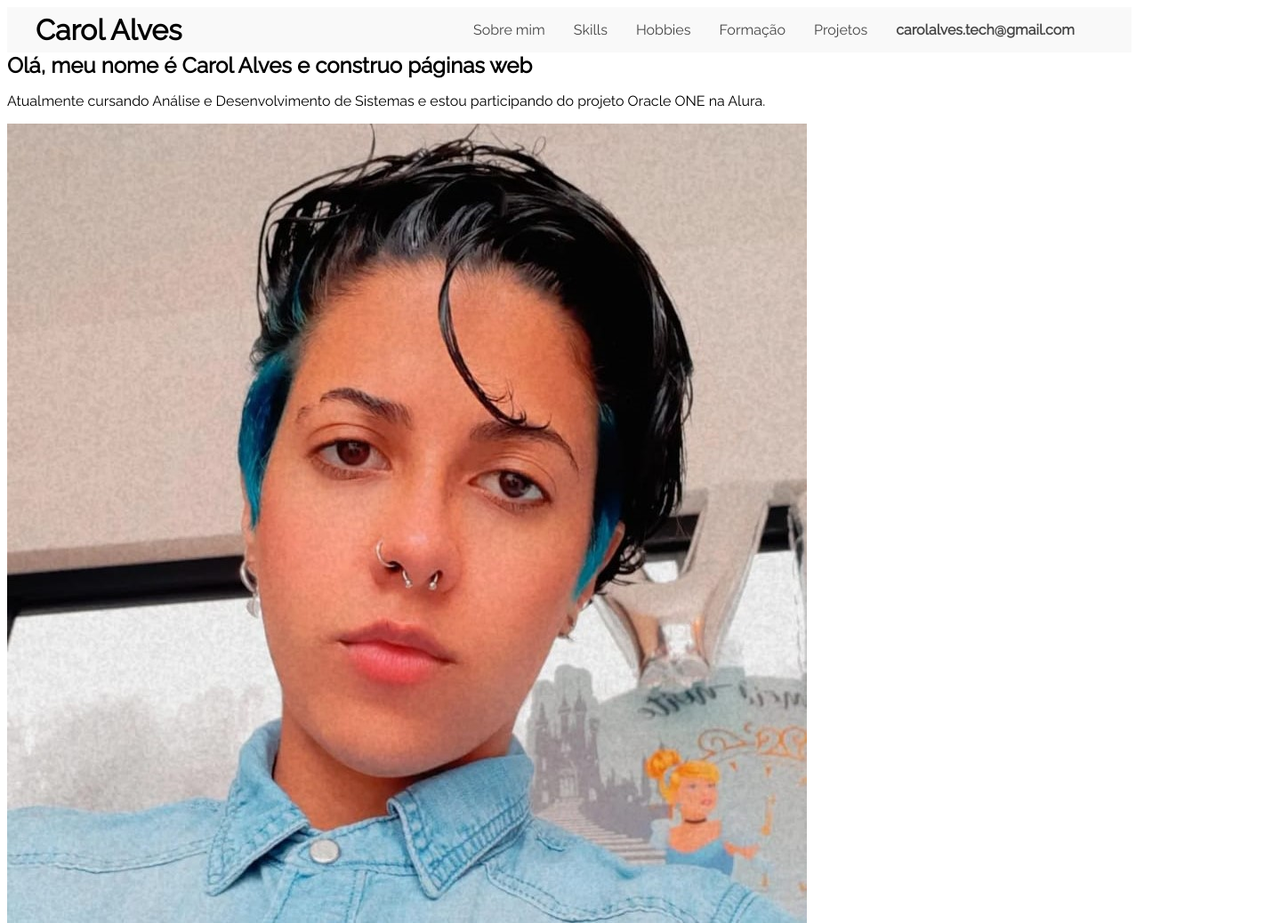
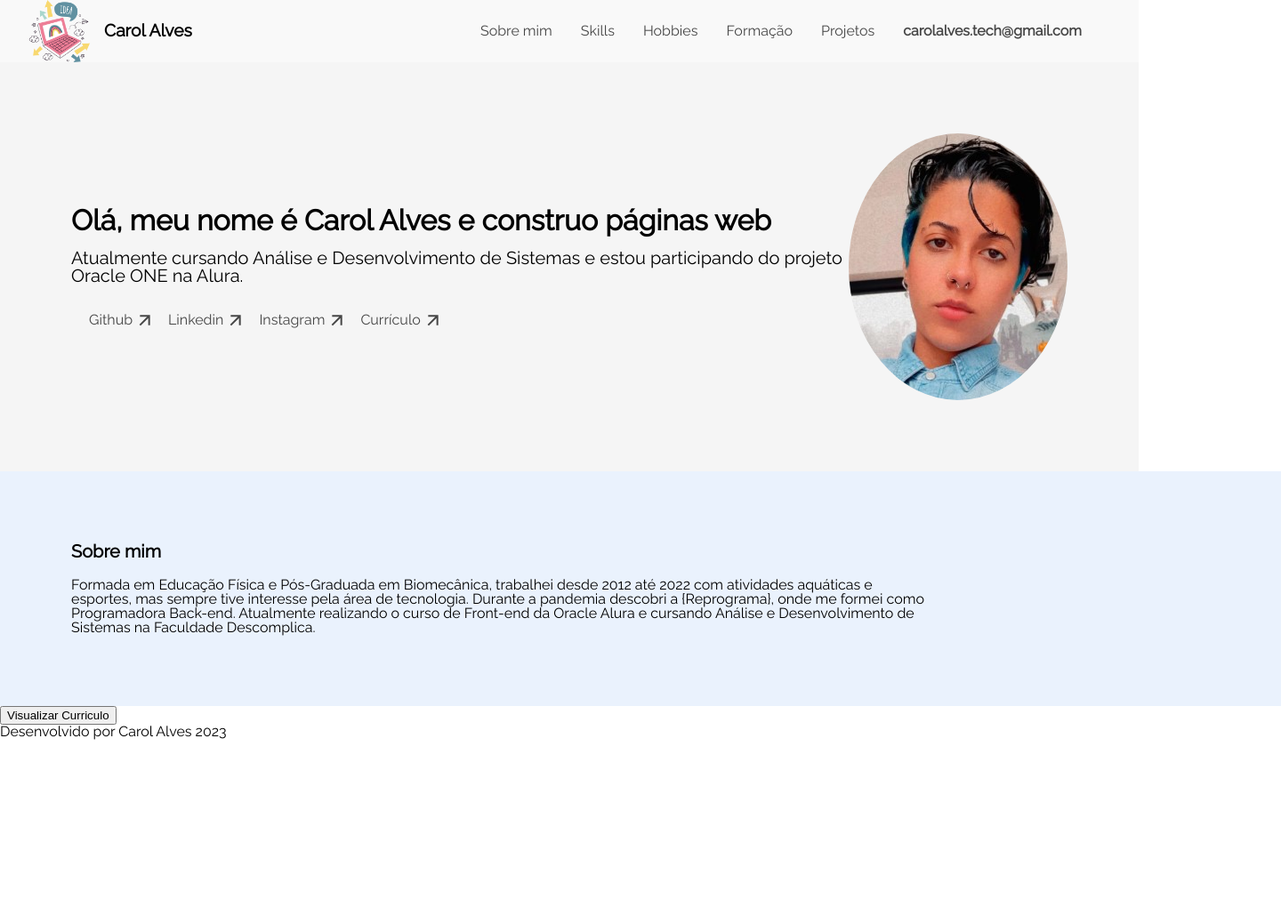
Before and after one commit to Carolalves90/challenge-portifolio, a plain HTML site: page index.html in a window 1280 px wide. Shown: the top 1038 px of the page at 89% size, 1440 px wide, since content can reach past the window. After the commit the page ends 832 px from the top, so only its background shows below. Drawn offline with Linux system fonts and the light colour scheme.

Commit message:
:sparkles: ajustando css

```diff
--- a/assets/css/apresentacao.css
+++ b/assets/css/apresentacao.css
@@ -0,0 +1,8 @@
+.apresentacao {
+    align-items: center;
+    background: #F5F5F5;
+    display: flex;
+    justify-content: space-between;
+    padding: 5rem;
+    width: auto;
+}
--- /dev/null
+++ b/assets/css/apresentacao/apresentacao-conteudo.css
@@ -0,0 +1,4 @@
+.apresentacao__conteudo {
+    display: flex;
+    flex-direction: column;
+}
--- /dev/null
+++ b/assets/css/apresentacao/apresentacao-descricao.css
@@ -0,0 +1,5 @@
+.apresentacao__descricao {
+    font-size: 1.25rem;
+    font-weight: 400;
+    margin-bottom: 2rem;
+}
--- /dev/null
+++ b/assets/css/apresentacao/apresentacao-imagem.css
@@ -0,0 +1,13 @@
+.apresentacao__imagem {
+    background-position: center;
+    background-repeat: no-repeat;
+    background-size: cover;
+    border-radius: 100%;
+    height: 300px;
+    margin: 0;
+    width: 300px;
+}
+
+.apresentacao__imagem--carol {
+    background-image: url(../../img/carol.jpeg);
+}
--- /dev/null
+++ b/assets/css/apresentacao/apresentacao-titulo.css
@@ -0,0 +1,5 @@
+.apresentacao__titulo {
+    font-size: 2rem;
+    font-weight: 700;
+    margin-bottom: 1rem;
+}
--- /dev/null
+++ b/assets/css/cabecalho/cabecalho-imagem.css
@@ -0,0 +1,11 @@
+.cabecalho__imagem--conteudo {
+    display: flex;
+    align-items: center;
+    font-weight: bold;
+    font-size: 1.2em;
+}
+
+.cabecalho__imagem {
+    width: 70px;
+    padding-right: 15px;
+}
--- /dev/null
+++ b/assets/css/redes-sociais/redes-sociais.css
@@ -0,0 +1,22 @@
+
+.redes-sociais__lista {
+    display: flex;
+    justify-content: start;
+}
+
+.redes-sociais__link {
+    text-decoration: none;
+    color: #464646;
+}
+
+.redes-sociais__link:hover{
+    text-decoration: underline;
+}
+
+.redes-sociais__item {
+    list-style: none;
+    background-image: url(../../img/Vector.svg);
+    background-repeat: no-repeat;
+    background-position: right;
+    padding: 0 20px;
+}
--- a/assets/css/reset.css
+++ b/assets/css/reset.css
@@ -1,12 +1,48 @@
+/* http://meyerweb.com/eric/tools/css/reset/
+   v2.0 | 20110126
+   License: none (public domain)
+*/
+
+html, body, div, span, applet, object, iframe,
+h1, h2, h3, h4, h5, h6, p, blockquote, pre,
+a, abbr, acronym, address, big, cite, code,
+del, dfn, em, img, ins, kbd, q, s, samp,
+small, strike, strong, sub, sup, tt, var,
+b, u, i, center,
+dl, dt, dd, ol, ul, li,
+fieldset, form, label, legend,
+table, caption, tbody, tfoot, thead, tr, th, td,
+article, aside, canvas, details, embed,
+figure, figcaption, footer, header, hgroup,
+menu, nav, output, ruby, section, summary,
+time, mark, audio, video {
+	margin: 0;
+	padding: 0;
+	border: 0;
+	font-size: 100%;
+	font: inherit;
+	vertical-align: baseline;
+}
+/* HTML5 display-role reset for older browsers */
+article, aside, details, figcaption, figure,
+footer, header, hgroup, menu, nav, section {
+	display: block;
+}
 body {
-    font-family: 'Raleway', sans-serif;
+	line-height: 1;
 }
-
-h1, h2, h3, h4, h5, h6 {
-    margin: 0;
-    padding: 0;
+ol, ul {
+	list-style: none;
 }
-
-ul, li {
-    padding: 0;
+blockquote, q {
+	quotes: none;
 }
+blockquote:before, blockquote:after,
+q:before, q:after {
+	content: '';
+	content: none;
+}
+table {
+	border-collapse: collapse;
+	border-spacing: 0;
+}
--- /dev/null
+++ b/assets/css/sobre-mim.css
@@ -0,0 +1,19 @@
+.sobre__mim {
+    background: #EAF2FD;
+    align-items: center;
+    padding: 5rem;
+    width: 100%;
+}
+
+.sobre__mim h2 {
+    font-size: 1.25rem;
+    font-weight: 700;
+}
+
+.sobre__mim p {
+    text-align: left;
+    padding-top: 20px;
+    padding-right: 300px;
+    margin-right: 20px;
+    font-weight: 400;
+}
--- /dev/null
+++ b/assets/css/style.css
@@ -0,0 +1,12 @@
+body {
+    font-family: 'Raleway', sans-serif;
+}
+
+h1, h2, h3, h4, h5, h6 {
+    margin: 0;
+    padding: 0;
+}
+
+ul, li {
+    padding: 0;
+}
--- a/index.html
+++ b/index.html
@@ -9,16 +9,31 @@
 
     <link href="https://fonts.googleapis.com/css2?family=Raleway&display=swap" rel="stylesheet">
     <link rel="stylesheet" href="./assets/css/reset.css">
+    <link rel="stylesheet" href="./assets/css/style.css">
 
     <link rel="stylesheet" href="./assets/css/cabecalho.css">
+    <link rel="stylesheet" href="./assets/css/cabecalho/cabecalho-imagem.css">
+
     <link rel="stylesheet" href="./assets/css/menu/menu-item.css">
     <link rel="stylesheet" href="./assets/css/menu/menu-link.css">
     <link rel="stylesheet" href="./assets/css/menu/menu-lista.css">
+
+    <link rel="stylesheet" href="./assets/css/apresentacao.css">
+    <link rel="stylesheet" href="./assets/css/apresentacao/apresentacao-titulo.css">
+    <link rel="stylesheet" href="./assets/css/apresentacao/apresentacao-descricao.css">
+    <link rel="stylesheet" href="./assets/css/apresentacao/apresentacao-imagem.css">
+
+    <link rel="stylesheet" href="./assets/css/redes-sociais/redes-sociais.css">
+
+    <link rel="stylesheet" href="./assets/css/sobre-mim.css">
 </head>
 
 <body>
     <header class="cabecalho">
+        <div class="cabecalho__imagem--conteudo">
+            <img class="cabecalho__imagem" src="./assets/img/idea.png" alt="Imagem cabeçalho">
             <h1>Carol Alves</h1>
+        </div>
         <nav class="menu">
             <ul class="menu__lista">
                 <li class="menu__item"><a href="#sobre-mim" class="menu__link">Sobre mim</a></li>
@@ -30,41 +45,54 @@
             </ul>
         </nav>
     </header>
-    <main>
     <section class="apresentacao">
+        <div class="apresentacao__conteudo">
             <h2 class="apresentacao__titulo">Olá, meu nome é Carol Alves e construo páginas web</h2>
-            <p class="apresentacao__descricao">Atualmente cursando Análise e Desenvolvimento de Sistemas e estou participando do projeto Oracle ONE na Alura.</p>
-            <div class="apresentacao__imagem">
-                <img src="./assets/img/imagem-apresentacao.jpeg" alt="Imagem de apresentação">
-            </div>
+            <p class="apresentacao__descricao">Atualmente cursando Análise e Desenvolvimento de Sistemas e estou
+                participando do projeto Oracle ONE na Alura.</p>
             <div class="redes-sociais">
                 <ul class="redes-sociais__lista">
-                    <li class="redes-sociais__item"><a class="redes-sociais__link" href="https://github.com/Carolalves90">Github</a></li>
-                    <li class="redes-sociais__item"><a class="redes-sociais__link" href="https://www.linkedin.com/in/carolalves90/">Linkedin</a></li>
-                    <li class="redes-sociais__item"><a class="redes-sociais__link" href="https://www.instagram.com/cah_dog/">Instagram</a></li>
-                    <li class="redes-sociais__item"><a class="redes-sociais__link" href="https://www.canva.com/design/DAFPB6oh7Y4/koX5jU-94bF2bv_I5X9DJw/view">Currículo</a></li>
+                    <li class="redes-sociais__item"><a class="redes-sociais__link"
+                            href="https://github.com/Carolalves90">Github</a></li>
+                    <li class="redes-sociais__item"><a class="redes-sociais__link"
+                            href="https://www.linkedin.com/in/carolalves90/">Linkedin</a></li>
+                    <li class="redes-sociais__item"><a class="redes-sociais__link"
+                            href="https://www.instagram.com/cah_dog/">Instagram</a></li>
+                    <li class="redes-sociais__item"><a class="redes-sociais__link"
+                            href="https://www.canva.com/design/DAFPB6oh7Y4/koX5jU-94bF2bv_I5X9DJw/view">Currículo</a>
+                    </li>
                 </ul>
             </div>
+        </div>
+        <div class="apresentacao__imagem apresentacao__imagem--carol"></div>
     </section>
+
     <section class="sobre__mim">
         <h2>Sobre mim</h2>
-            <p id="sobre-mim">Formada em Educação Física e Pós-Graduada em Biomecânica, trabalhei desde 2012 até 2022 com atividades aquáticas e esportes, mas sempre tive interesse pela área de tecnologia.
-                Durante a pandemia descobri a {Reprograma}, onde me formei como Programadora Back-end. Atualmente realizando o curso de Front-end da Oracle Alura e cursando Análise e Desenvolvimento de Sistemas na Faculdade Descomplica.</p>
+        <p id="sobre-mim">Formada em Educação Física e Pós-Graduada em Biomecânica, trabalhei desde 2012 até 2022 com
+            atividades aquáticas e esportes, mas sempre tive interesse pela área de tecnologia.
+            Durante a pandemia descobri a {Reprograma}, onde me formei como Programadora Back-end. Atualmente realizando
+            o curso de Front-end da Oracle Alura e cursando Análise e Desenvolvimento de Sistemas na Faculdade
+            Descomplica.</p>
     </section>
+
     <section class="hobbies__skills" id="skills">
 
     </section>
+
     <section class="formacao__cursos">
 
     </section>
+
     <section class="experiencia">
 
     </section>
+
     <section class="formulario">
 
     </section>
     <button class="visualizar__curriculo">Visualizar Curriculo</button>
-    </main>
+
     <footer>
         <p>Desenvolvido por Carol Alves 2023</p>
     </footer>
```
Also changed, not shown: assets/img/Vector.svg (added), assets/img/carol.jpeg (added), assets/img/css.png (added), assets/img/html5.png (added), assets/img/idea.png (added), assets/img/imagem-apresentacao.jpeg (deleted), assets/img/js.png (added), assets/img/node.png (added). Lines whose indentation alone changed are shown as unchanged.
